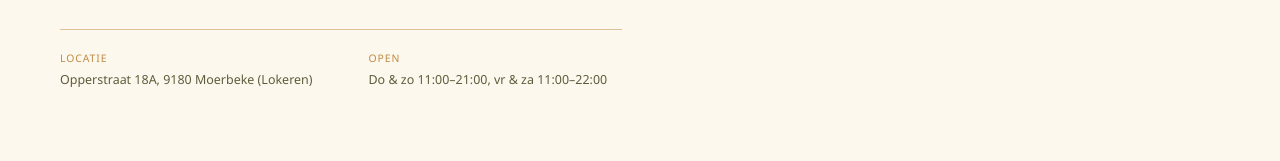
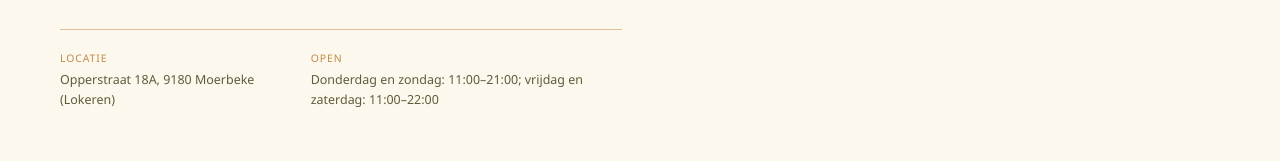
Before and after one commit to LyttleDevelopment/trattoria-la-nonna, a Next.js app: page / in a window 1280 px wide. Shown: the part 791-952 px from the top of the page. Built offline with nearby package versions, Linux system fonts and the light colour scheme.

Commit message:
update opening hours format for clarity in hero section

```diff
--- a/app/page.tsx
+++ b/app/page.tsx
@@ -68,7 +68,7 @@ export default function HomePage() {
           </div>
           <dl className="hero-details">
             <div><dt>Locatie</dt><dd>Opperstraat 18A, 9180 Moerbeke (Lokeren)</dd></div>
-            <div><dt>Open</dt><dd>Do &amp; zo 11:00–21:00, vr &amp; za 11:00–22:00</dd></div>
+            <div><dt>Open</dt><dd>Donderdag en zondag: 11:00–21:00; vrijdag en zaterdag: 11:00–22:00</dd></div>
           </dl>
         </div>
         <div className="hero-image-wrap">
```
